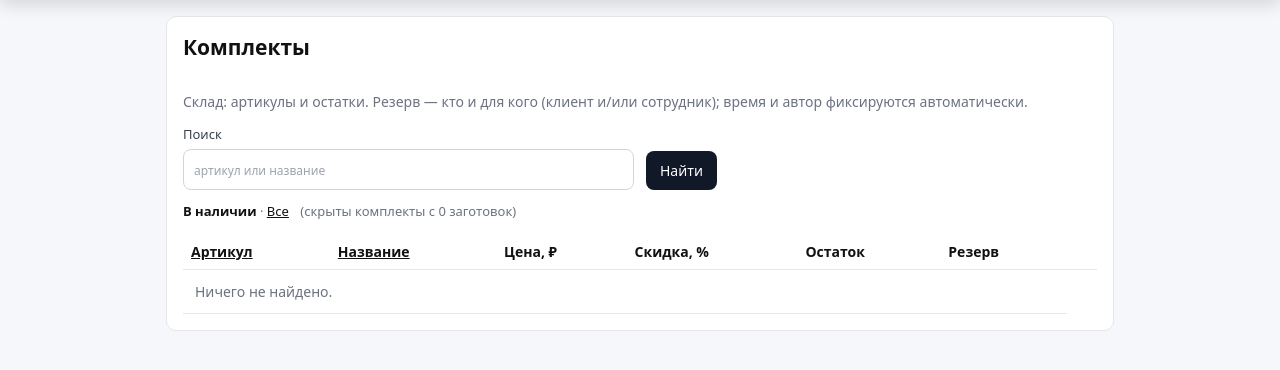
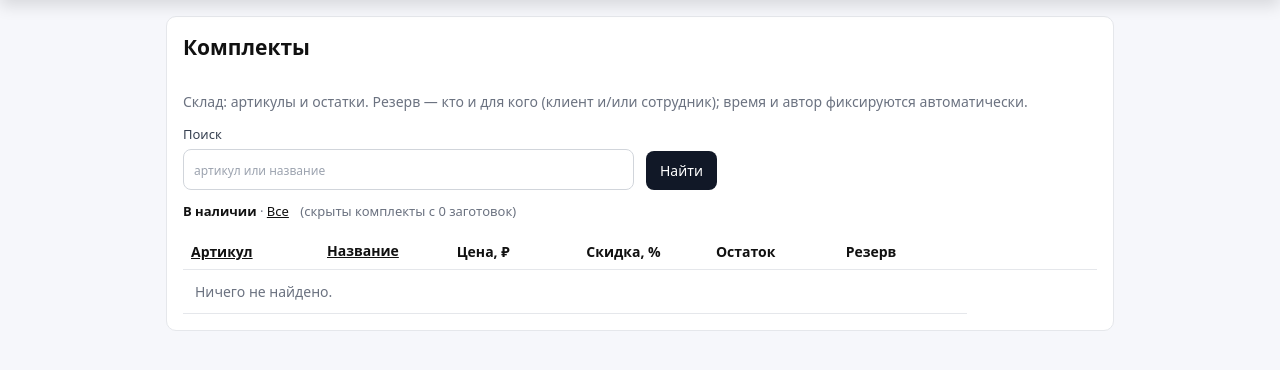
Before and after one commit to ksenijaiost/livingbraiding, a FastAPI app: template backend/app/templates/admin_kits.html in a window 1280 px wide. Shown: the part 43-413 px from the top of the page. Run offline with FastAPI, Linux system fonts and the light colour scheme; the template is opened without the code that fills it, so the values that code supplies are empty.

Commit message:
3.56: Список комплектов → перенос длинных названий
После массового переименования по составу колонка «Название» раздувала таблицу. Названия переносятся, остальные столбцы снова на экране.

```diff
--- a/backend/app/static/app.css
+++ b/backend/app/static/app.css
@@ -399,6 +399,26 @@
 .lb-kit-actions {
   width: 7.5rem;
 }
+/* Список комплектов: длинные названия по составу переносятся, остальные колонки на экране */
+.lb-table-wrap > table.lb-kits-table {
+  width: 100%;
+  min-width: 0;
+  table-layout: fixed;
+}
+.lb-kits-table .lb-kits-col-id {
+  width: 3.5rem;
+}
+.lb-kits-table .lb-kits-col-sku {
+  width: 7.5rem;
+}
+.lb-kits-table .lb-kits-col-title {
+  width: auto;
+  min-width: 0;
+  white-space: normal;
+  overflow-wrap: break-word;
+  word-break: normal;
+  line-height: 1.35;
+}
 .lb-kit-discount-row {
   display: inline-flex;
   gap: 6px;
--- a/backend/app/templates/admin_kits.html
+++ b/backend/app/templates/admin_kits.html
@@ -57,22 +57,22 @@
     </p>
 
     <div class="lb-table-wrap">
-    <table>
+    <table class="lb-kits-table">
       <thead>
         <tr>
           {% if is_super %}
-            <th>
+            <th class="lb-kits-col-id">
               <a href="/kits?q={{ (q or '')|urlencode }}&amp;stock={{ stock_mode }}&amp;sort=id&amp;dir={{ 'desc' if sort == 'id' and sort_dir == 'asc' else 'asc' }}">
                 ID{% if sort == 'id' %} {% if sort_dir == 'asc' %}↑{% else %}↓{% endif %}{% endif %}
               </a>
             </th>
           {% endif %}
-          <th>
+          <th class="lb-kits-col-sku">
             <a href="/kits?q={{ (q or '')|urlencode }}&amp;stock={{ stock_mode }}&amp;sort=sku&amp;dir={{ 'desc' if sort == 'sku' and sort_dir == 'asc' else 'asc' }}">
               Артикул{% if sort == 'sku' %} {% if sort_dir == 'asc' %}↑{% else %}↓{% endif %}{% endif %}
             </a>
           </th>
-          <th>
+          <th class="lb-kits-col-title">
             <a href="/kits?q={{ (q or '')|urlencode }}&amp;stock={{ stock_mode }}&amp;sort=title&amp;dir={{ 'desc' if sort == 'title' and sort_dir == 'asc' else 'asc' }}">
               Название{% if sort == 'title' %} {% if sort_dir == 'asc' %}↑{% else %}↓{% endif %}{% endif %}
             </a>
@@ -101,8 +101,8 @@
               {% endif %}
               <a href="/kits/{{ k.id }}"><strong>{{ k.sku }}</strong></a>
             </td>
-            <td>{{ k.title }}</td>
-            <td class="muted">
+            <td class="lb-kits-col-title">{{ k.title }}</td>
+            <td class="muted lb-nowrap">
               {% if k.stock_price_total is not none %}
                 {% set dpp = (k.discount_percent or 0)|int %}
                 {% if dpp > 0 %}
@@ -197,11 +197,11 @@
       <h3 style="margin:24px 0 10px;">Неактуальные комплекты</h3>
       <p class="muted" style="font-size:13px;margin:0 0 12px;">Снята галочка «Актуален» в карточке — в выборе «из наличия» не показываются. Здесь можно удалить карточку из базы (если нет визитов и резервов).</p>
       <div class="lb-table-wrap">
-      <table>
+      <table class="lb-kits-table">
         <thead>
           <tr>
-            <th>Артикул</th>
-            <th>Название</th>
+            <th class="lb-kits-col-sku">Артикул</th>
+            <th class="lb-kits-col-title">Название</th>
             <th>Остаток</th>
             <th></th>
           </tr>
@@ -210,8 +210,8 @@
           {% for row in inactive_kit_rows %}
             {% set k = row.kit %}
             <tr style="opacity:0.85;">
-              <td><a href="/kits/{{ k.id }}"><strong>{{ k.sku }}</strong></a></td>
-              <td>{{ k.title }}</td>
+              <td class="lb-nowrap"><a href="/kits/{{ k.id }}"><strong>{{ k.sku }}</strong></a></td>
+              <td class="lb-kits-col-title">{{ k.title }}</td>
               <td>{{ k.pieces_available }} / {{ k.pieces_total }}</td>
               <td style="white-space:nowrap;">
                 {% if role_can_delete_kit(current_user.role) %}
--- a/backend/app/templates/base.html
+++ b/backend/app/templates/base.html
@@ -4,7 +4,7 @@
     <meta charset="utf-8" />
     <meta name="viewport" content="width=device-width, initial-scale=1" />
     <title>{{ title or "Живем Плетем" }}</title>
-    <link rel="stylesheet" href="/static/app.css?v=215" />
+    <link rel="stylesheet" href="/static/app.css?v=216" />
     <style>
       /* 1.89: не даём широким таблицам/полям раздувать страницу на мобиле */
       html { max-width: 100%; }
--- a/backend/app/version.py
+++ b/backend/app/version.py
@@ -1,7 +1,7 @@
 """Номер сборки CRM. Меняется вместе с заметным изменением продукта."""
 
-APP_VERSION = "3.55"
+APP_VERSION = "3.56"
 APP_VERSION_NOTES = (
-    "Авторасчёт прайса: выбираете базовый уровень и скидки для остальных, "
-    "без путаницы «кому / от кого»."
+    "В списке комплектов длинные названия переносятся, "
+    "чтобы цена, скидка и резерв снова помещались на экране."
 )
```
